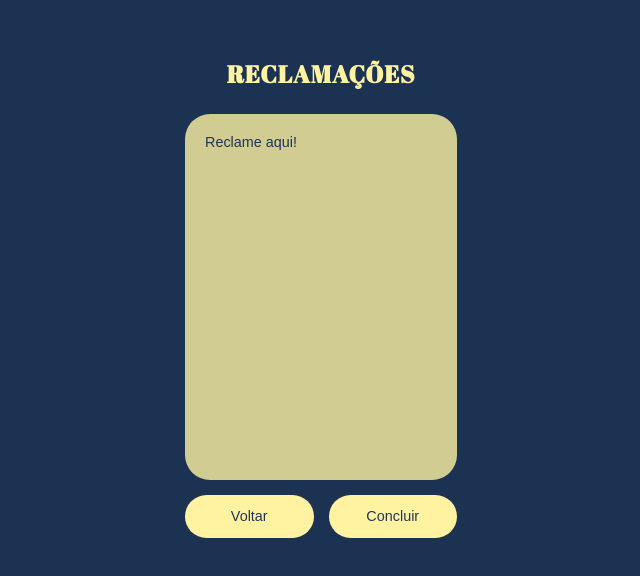
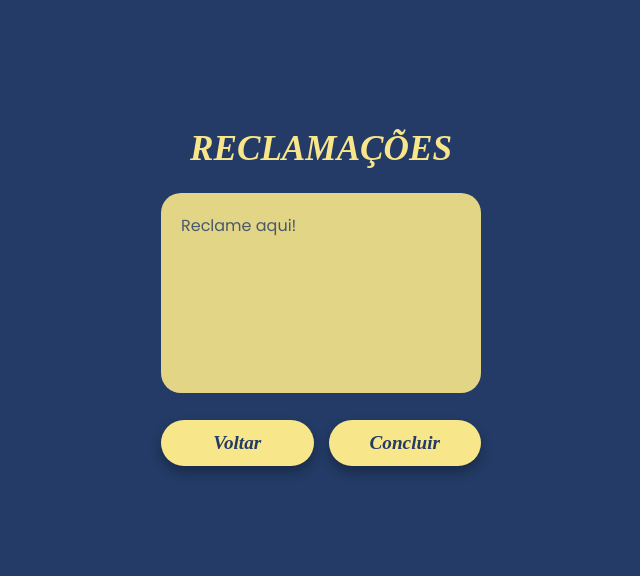
Before and after one commit to mlpradella/projeto-integrador-3ds-PortalEscolar, a plain HTML site: page 7reclamçoes/index.html in a window 1280 px wide. Shown: the part 102-678 px from the top of the page, without its empty margins (319-959 px from the left). Drawn offline with Linux system fonts and the light colour scheme; a web font is replaced by a local one.

Commit message:
Terminado as 2 telas

```diff
--- a/4calendario/styles.css
+++ b/4calendario/styles.css
@@ -13,34 +13,6 @@
     min-height: 100vh;
 }
 
-<<<<<<< HEAD
-.calendario{
-    width:300px;
-    height:660px;
-    background:#233B66;
-    border:3px solid #FFF3A2;
-    border-radius:20px;
-    padding:15px;
-    display:flex;
-    flex-direction:column;
-}
-
-h1{
-    color:#FFF3A2;
-    text-align:center;
-    font-size:30px;
-    margin-bottom:18px;
-}
-
-.semana{
-    display:grid;
-    grid-template-columns:repeat(7,1fr);
-    text-align:center;
-    color:#FFF3A2;
-    font-weight:bold;
-    font-size:13px;
-    margin-bottom:10px;
-=======
 .calendario {
     width: 600px;
     height: 660px;
@@ -67,7 +39,6 @@
     font-weight: bold;
     font-size: 13px;
     margin-bottom: 15px;
->>>>>>> 2cc734e4a6faea514ed4c8899b4561fd274acc5b
 }
 
 .dias {
@@ -77,7 +48,6 @@
     justify-items: center;
 }
 
-<<<<<<< HEAD
 .dia{
     width:34px;
     height:58px;
@@ -91,21 +61,6 @@
     font-weight:bold;
     cursor:pointer;
     transition:.3s;
-=======
-.dia {
-    width: 34px;
-    height: 38px;
-    background: #F8E68A;
-    color: #233B66;
-    border-radius: 10px;
-    display: flex;
-    justify-content: center;
-    align-items: center;
-    font-size: 16px;
-    font-weight: bold;
-    cursor: pointer;
-    transition: .3s;
->>>>>>> 2cc734e4a6faea514ed4c8899b4561fd274acc5b
 }
 
 /* Espaços vazios do início do mês */
@@ -115,7 +70,6 @@
     pointer-events: none;
 }
 
-<<<<<<< HEAD
 .btn-voltar{
     margin-top:25px;
     align-self:center;
@@ -129,11 +83,6 @@
     font-weight:bold;
     cursor:pointer;
     transition:.3s;
-=======
-.dia:hover {
-    background: #FFE15A;
-    transform: scale(1.05);
->>>>>>> 2cc734e4a6faea514ed4c8899b4561fd274acc5b
 }
 
 .btn-voltar {
--- a/7reclamçoes/index.html
+++ b/7reclamçoes/index.html
@@ -9,26 +9,26 @@
 
   <link rel="preconnect" href="https://fonts.googleapis.com">
   <link rel="preconnect" href="https://fonts.gstatic.com" crossorigin>
-  <link href="https://fonts.googleapis.com/css2?family=Abril+Fatface&family=MuseoModerno&display=swap" rel="stylesheet">
+  <link href="https://fonts.googleapis.com/css2?family=Playfair+Display:ital,wght@1,700&family=Poppins:wght@400;600&display=swap" rel="stylesheet">
 
   <link rel="stylesheet" href="styles.css">
 </head>
 
 <body>
 
-  <div class="card-container">
+  <div class="container">
     <header class="header">
-      <div class="header-left">
-        <h1 class="title">RECLAMAÇÕES</h1>
-      </div>
+      <h1 class="titulo">RECLAMAÇÕES</h1>
     </header>
 
     <form class="formulario-container">
-      <textarea id="texto" class="campo-email" placeholder="Reclame aqui!"></textarea>
+      <div class="card-formulario">
+        <textarea id="texto" class="campo-email" placeholder="Reclame aqui!"></textarea>
+      </div>
 
       <div class="acoes-botoes">
-        <button type="button" class="botao-enviar">Voltar</button>
-        <button type="submit" class="botao-enviar">Concluir</button>
+        <a href="../3avisos/index.html" class="btn-acao">Voltar</a>
+        <a href="#" class="btn-acao">Concluir</a>
       </div>
     </form>
   </div>
--- a/7reclamçoes/styles.css
+++ b/7reclamçoes/styles.css
@@ -1,88 +1,71 @@
+@import url('https://fonts.googleapis.com/css2?family=Playfair+Display:ital,wght@1,700&family=Poppins:wght@400;600&display=swap');
+
 * {
-  box-sizing: border-box;
   margin: 0;
   padding: 0;
+  box-sizing: border-box;
 }
 
 body {
-  background-color: #1b3252;
+  background-color: #233B66;
+  font-family: 'Poppins', sans-serif;
   display: flex;
   justify-content: center;
   align-items: center;
   min-height: 100vh;
 }
 
-.card-container {
-  width: 360px;
-  min-height: 520px;
+.container {
+  background-color: #233B66;
+  width: 100%;
+  max-width: 360px;
+  padding: 30px 20px;
   display: flex;
   flex-direction: column;
   align-items: center;
-  padding: 20px;
+  gap: 25px;
 }
 
 .header {
   width: 100%;
   display: flex;
-  align-items: center;
   justify-content: center;
-  margin-bottom: 24px;
 }
 
-.header-left {
-  display: flex;
-  align-items: center;
-  justify-content: center;
-  gap: 12px;
-  width: 100%;
-}
-
-.header-icon {
-  width: 38px;
-  height: 38px;
-}
-
-.title {
-  font-family: 'Abril Fatface', cursive;
-  color: #FFF3A2;
-  font-size: 24px;
-  letter-spacing: 1px;
+.titulo {
+  font-family: 'Playfair Display', serif;
+  font-style: italic;
+  font-size: 2.2rem;
+  color: #F8E68A;
   text-align: center;
-}
-
-.sun-icon {
-  width: 24px;
-  height: 24px;
-  cursor: pointer;
+  line-height: 1.1;
 }
 
 .formulario-container {
   display: flex;
   flex-direction: column;
-  width: 85%;
-  gap: 15px;
-  font-family: "MuseoModerno", sans-serif;
-  font-weight: normal;
-  flex-grow: 1;
+  width: 100%;
+  gap: 20px;
 }
 
 .campo-email {
-  background-color: #FFF3A2;
+  background-color: #F8E68A;
   border: none;
-  opacity: 0.8;
+  opacity: 0.9;
   padding: 20px;
-  border-radius: 25px;
-  font-size: 90%;
-  font-family: "MuseoModerno", sans-serif;
-  color: #213657;
+  border-radius: 20px;
+  font-size: 1rem;
+  font-family: 'Poppins', sans-serif;
+  color: #233B66;
   resize: none;
   outline: none;
-  flex-grow: 1;
   min-height: 200px;
+  width: 100%;
 }
 
 .campo-email::placeholder {
-  color: #213657;
+  color: #233B66;
+  opacity: 0.8;
 }
 
 .acoes-botoes {
@@ -91,19 +74,28 @@
   width: 100%;
 }
 
-.botao-enviar {
+.btn-acao {
+  background-color: #F8E68A;
+  color: #233B66;
+  font-family: 'Playfair Display', serif;
+  font-style: italic;
+  font-weight: bold;
+  font-size: 1.2rem;
+  border: none;
+  padding: 12px 0;
   flex: 1;
-  padding: 5%;
-  background-color: #FFF3A2;
-  color: #213657;
-  border: none;
   border-radius: 25px;
-  font-size: 90%;
-  font-family: "MuseoModerno", sans-serif;
+  box-shadow: 0 6px 12px rgba(0, 0, 0, 0.3);
   cursor: pointer;
-  transition: opacity 0.2s ease;
+  transition: all 0.3s ease;
+  text-decoration: none;
+  display: flex;
+  justify-content: center;
+  align-items: center;
+  text-align: center;
 }
 
-.botao-enviar:hover {
+.btn-acao:hover {
   opacity: 0.9;
+  transform: translateY(-2px);
 }
--- a/9aviso2/style.css
+++ b/9aviso2/style.css
@@ -15,7 +15,6 @@
   min-height: 100vh;
 }
 
-/* Container da tela */
 .container {
   background-color: #233B66;
   width: 100%;
@@ -27,7 +26,12 @@
   gap: 25px;
 }
 
-/* Título */
+.header {
+  width: 100%;
+  display: flex;
+  justify-content: center;
+}
+
 .titulo {
   font-family: 'Playfair Display', serif;
   font-style: italic;
@@ -37,48 +41,61 @@
   line-height: 1.1;
 }
 
-/* Cards centrais */
-.card {
+.formulario-container {
+  display: flex;
+  flex-direction: column;
+  width: 100%;
+  gap: 20px;
+}
+
+/* Card central com Borda Amarela */
+.card-formulario {
   background-color: #233B66;
   width: 100%;
-    border-radius: 12px;
+  border-radius: 16px;
   box-shadow: 0 10px 20px rgba(0, 0, 0, 0.35);
-    color: #F8E68A;
-    border: 1px solid rgba(248, 230, 138, 0.2);
+  border: 1.5px solid #F8E68A;
+  padding: 15px;
 }
 
-.card-principal {
-    padding: 35px 25px;
-    font-size: 1.25rem;
-    display: flex;
-    flex-direction: column;
-    gap: 15px;
+.campo-email {
+  background-color: transparent;
+  border: none;
+  width: 100%;
+  min-height: 200px;
+  font-size: 1rem;
+  font-family: 'Poppins', sans-serif;
+  color: #F8E68A;
+  resize: none;
+  outline: none;
 }
 
-.card-secundario {
-    padding: 18px 15px;
-    text-align: center;
-    font-size: 0.95rem;
+.campo-email::placeholder {
+  color: #F8E68A;
+  opacity: 0.7;
 }
 
-/* Botão */
-.btn-voltar {
+/* Botões Amarelos */
+.acoes-botoes {
+  display: flex;
+  gap: 15px;
+  width: 100%;
+}
+
+.btn-acao {
   background-color: #F8E68A;
   color: #233B66;
   font-family: 'Playfair Display', serif;
   font-style: italic;
   font-weight: bold;
-    font-size: 1.4rem;
-    border: none;
+  font-size: 1.2rem;
+  border: 1.5px solid #F8E68A;
   padding: 10px 0;
-    width: 55%;
+  flex: 1;
   border-radius: 25px;
   box-shadow: 0 6px 12px rgba(0, 0, 0, 0.3);
   cursor: pointer;
-    margin-top: 10px;
   transition: all 0.3s ease;
-
-    /* Centralização perfeita e remoção de sublinhado */
   text-decoration: none;
   display: flex;
   justify-content: center;
@@ -86,4 +103,7 @@
   text-align: center;
 }
 
-/* Efeito ao passar o mouse */
+.btn-acao:hover {
+  opacity: 0.9;
+  transform: translateY(-2px);
+}
```
Lines whose indentation alone changed are shown as unchanged.
